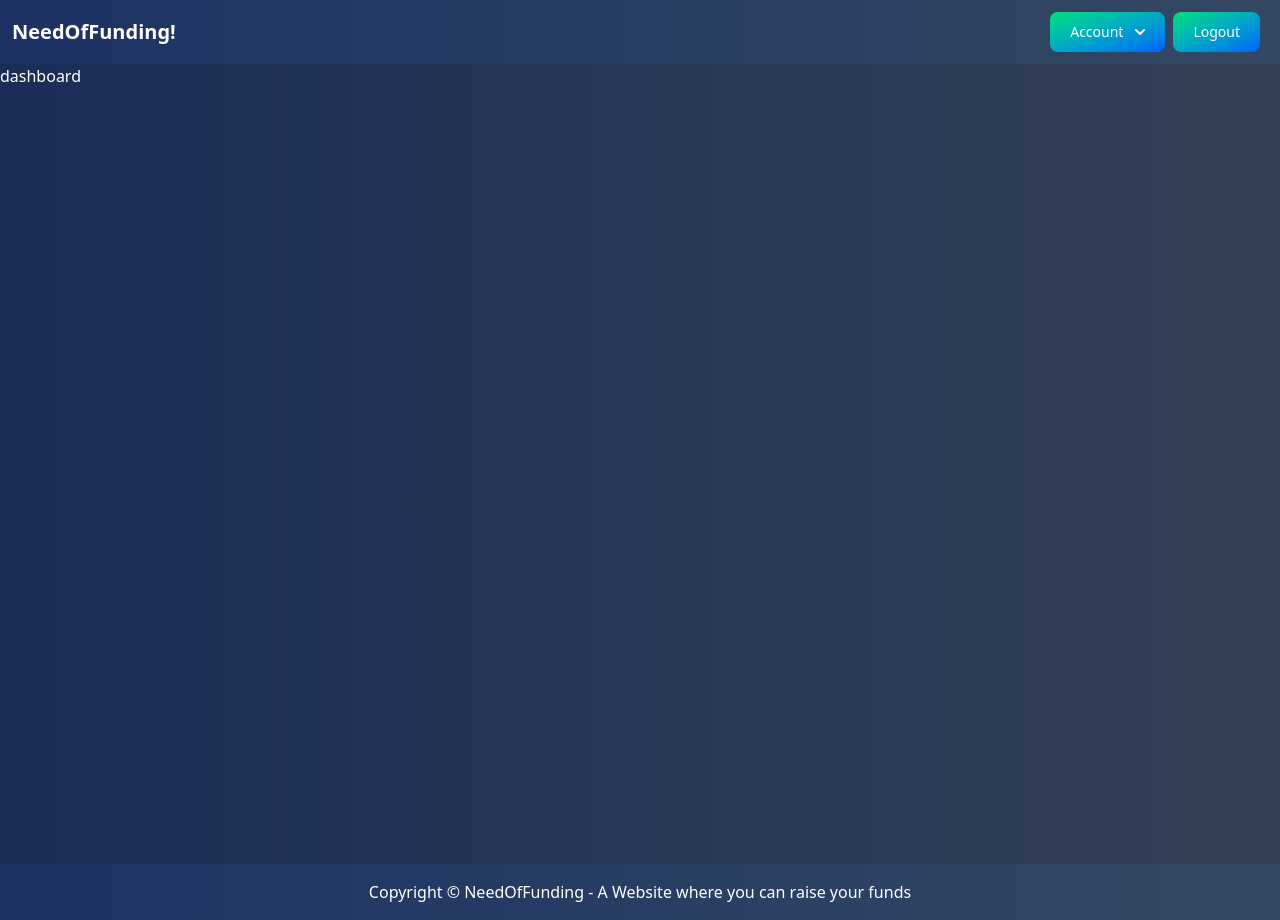
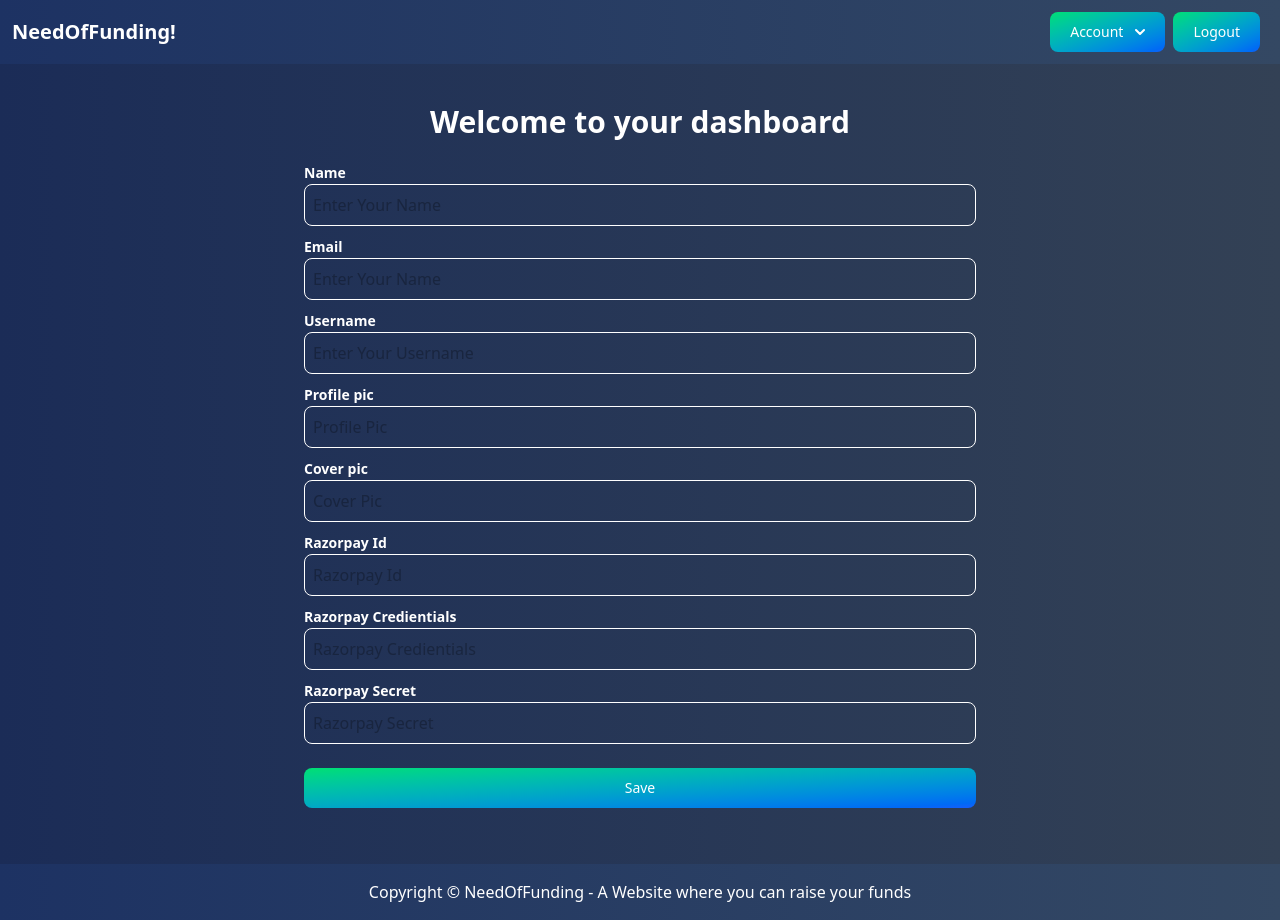
Before and after one commit to Deepaksb7/Funding, a Next.js app: page /dashboard in a window 1280 px wide. Built offline with nearby package versions, Linux system fonts and the light colour scheme; no server answers; sample sign-in values are in the browser's storage.

Commit message:
form development

```diff
--- a/app/[Username]/page.js
+++ b/app/[Username]/page.js
@@ -1,6 +1,6 @@
 import React from 'react'
 
-const username = ({params}) => {
+const username = async ({params}) => {
   return (
     <>
     <div className='w-full relative '>
@@ -11,7 +11,7 @@ const username = ({params}) => {
     </div>
     <div className="info flex items-center justify-center my-24 flex-col gap-1">
       <div className='font-bold text-lg'>
-      @{params.username}
+      {params.username}
       </div>
       <div className='text-slate-400'>
       Creating animated ATT's for vtts
@@ -62,9 +62,9 @@ const username = ({params}) => {
             <button className='xt-white bg-gradient-to-br from-green-400 to-blue-600 hover:bg-gradient-to-bl focus:outline-none font-medium cursor-pointer rounded-lg text-sm px-5 py-2.5 text-center me-2 w-full'>Pay</button>
         </div>
         <div className='flex gap-2 mt-5'>
-          <button className='bg-slate-800 p-3 rounded-lg'>Pay $10</button>
-          <button className='bg-slate-800 p-3 rounded-lg'>Pay $20</button>
-          <button className='bg-slate-800 p-3 rounded-lg'>Pay $30</button>
+          <button className='bg-slate-800 p-3 bg-gradient-to-br from-green-400 to-blue-600 hover:bg-gradient-to-bl focus:outline-none font-medium cursor-pointer rounded-lg text-sm px-5 text-center '>Pay $10</button>
+          <button className='bg-slate-800 p-3 bg-gradient-to-br from-green-400 to-blue-600 hover:bg-gradient-to-bl focus:outline-none font-medium cursor-pointer rounded-lg text-sm px-5 text-center'>Pay $20</button>
+          <button className='bg-slate-800 p-3 bg-gradient-to-br from-green-400 to-blue-600 hover:bg-gradient-to-bl focus:outline-none font-medium cursor-pointer rounded-lg text-sm px-5 text-center'>Pay $30</button>
         </div>
 
         </div>
--- a/app/dashboard/page.js
+++ b/app/dashboard/page.js
@@ -1,23 +1,11 @@
 "use client"
-import React from 'react'
-import { useEffect } from 'react'
-import { useRouter } from 'next/navigation'
-import { useSession, signIn, signOut } from "next-auth/react"
+import Dashboard from "@/components/dashboard"
 
-const dashboard = () => {
-  const { data: session } = useSession()
-    const router = useRouter()
+const dashboardpage = () => {
 
-    useEffect(() => {
-      if(!session) {
-          router.push("/login")
-        }
-    }, [session,router])
   return (
-    <div>
-      dashboard
-    </div>
+    <Dashboard/>
   )
 }
 
-export default dashboard
+export default dashboardpage
--- /dev/null
+++ b/components/Dashboard.js
@@ -0,0 +1,76 @@
+"use client"
+import React from 'react'
+import { useEffect } from 'react'
+import { useRouter } from 'next/navigation'
+import { useState } from 'react'
+import { useSession, signIn, signOut } from "next-auth/react"
+
+const Dashboard = () => {
+    const { data: session } = useSession()
+    const router = useRouter()
+    const [form, setform] = useState({})
+
+    useEffect(() => {
+        if (!session) {
+            router.push("/login")
+        }
+    }, [session, router])
+
+    const handlechange = (e) => {
+        setform({ ...form, [e.target.name]: e.target.value })
+    }
+
+    return (
+        <div className='container mx-auto py-5'>
+            <h1 className='text-center my-5 text-3xl font-bold'>Welcome to your dashboard</h1>
+            <form className='max-w-2xl mx-auto'>
+
+                <div className='my-2'>
+                    <label htmlFor="name" className='mb-2 text-sm font-bold' >Name</label>
+                    <input value={form.name ? form.name : ""} onChange={handlechange} type="text" placeholder-white placeholder='Enter Your Name' name='name' className='w-full p-2 rounded-lg text-gray-900 border border-white' />
+                </div>
+
+                <div className='my-2'>
+                    <label htmlFor="email" className='mb-2 text-sm font-bold' >Email</label>
+                    <input value={form.name ? form.name : ""} onChange={handlechange} type="text" placeholder-white placeholder='Enter Your Name' name='name' className='w-full p-2 rounded-lg text-gray-900 border border-white' />
+                </div>
+
+                <div className='my-2'>
+                    <label htmlFor="email" className='mb-2 text-sm font-bold' >Username</label>
+                    <input value={form.name ? form.name : ""} onChange={handlechange} type="text" placeholder-white placeholder='Enter Your Username' name='name' className='w-full p-2 rounded-lg text-gray-900 border border-white' />
+                </div>
+
+                <div className='my-2'>
+                    <label htmlFor="name" className='mb-2 text-sm font-bold' >Profile pic</label>
+                    <input value={form.name ? form.name : ""} onChange={handlechange} type="text" placeholder='Profile Pic' name='name' className='w-full p-2 rounded-lg text-gray-900 border border-white' />
+                </div>
+
+                <div className='my-2'>
+                    <label htmlFor="name" className='mb-2 text-sm font-bold' >Cover pic</label>
+                    <input value={form.name ? form.name : ""} onChange={handlechange} type="text" placeholder='Cover Pic' name='name' className='w-full p-2 rounded-lg text-gray-900 border border-white' />
+                </div>
+
+                <div className='my-2'>
+                    <label htmlFor="name" className='mb-2 text-sm font-bold' >Razorpay Id</label>
+                    <input value={form.name ? form.name : ""} onChange={handlechange} type="text" placeholder-white placeholder='Razorpay Id' name='name' className='w-full p-2 rounded-lg text-gray-900 border border-white' />
+                </div>
+
+                <div className='my-2'>
+                    <label htmlFor="name" className='mb-2 text-sm font-bold' >Razorpay Credientials</label>
+                    <input value={form.name ? form.name : ""} onChange={handlechange} type="text" placeholder-white placeholder='Razorpay Credientials' name='name' className='w-full p-2 rounded-lg text-gray-900 border border-white' />
+                </div>
+
+                <div className='my-2'>
+                    <label htmlFor="name" className='mb-2 text-sm font-bold' >Razorpay Secret</label>
+                    <input value={form.name ? form.name : ""} onChange={handlechange} type="text" placeholder-white placeholder='Razorpay Secret' name='name' className='w-full p-2 rounded-lg text-gray-900 border border-white' />
+                </div>
+
+                <div className='my-6'>
+                    <button type='submit' className='w-full bg-gradient-to-br from-green-400 to-blue-600 hover:bg-gradient-to-bl focus:outline-none font-medium cursor-pointer rounded-lg text-sm px-5 py-2.5 text-center me-2 '>Save</button>
+                </div>
+            </form>
+        </div>
+    )
+}
+
+export default Dashboard
```
